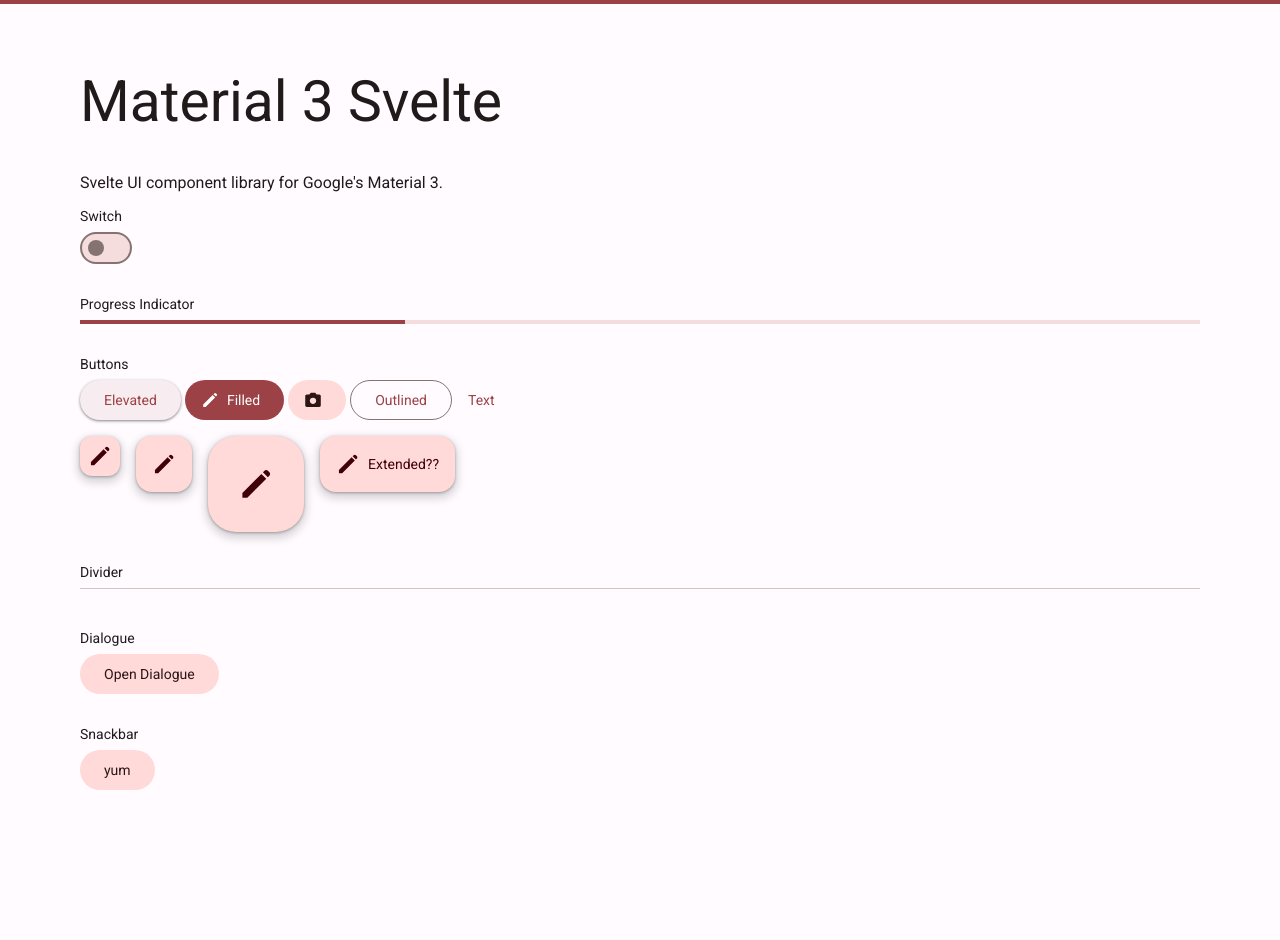
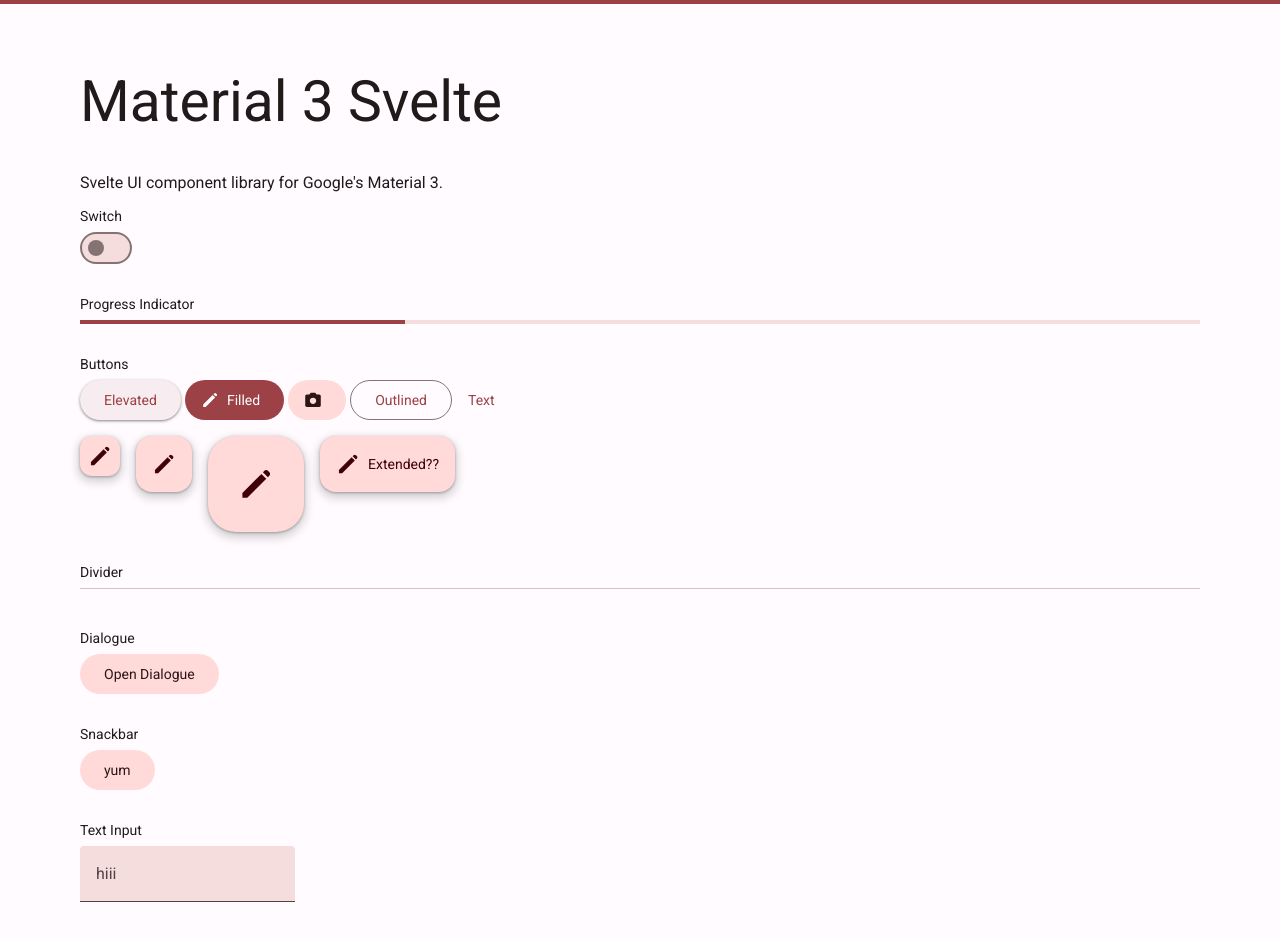
Before and after one commit to xafn/m3-svelte, a SvelteKit app: page / in a window 1280 px wide. Shown: the top 940 px of the page. Before the commit the page ends 854 px from the top, so only its background shows below. Built offline with nearby package versions, Linux system fonts and the light colour scheme.

Commit message:
feat: very basic text input

```diff
--- /dev/null
+++ b/src/lib/TextInput/TextInput.svelte
@@ -0,0 +1,67 @@
+<script lang="ts">
+	export let placeholder = 'hiii';
+	let hasText: string;
+</script>
+
+<div class="text-input-container">
+	<input type="text" class:hasText bind:value={hasText} />
+	<span class="placeholder">{placeholder}</span>
+</div>
+
+<style lang="scss">
+	@import '../../styles/typography.module.scss';
+
+	input {
+		@include body-large;
+		height: 40px;
+		padding-top: 14px;
+		padding-left: 16px;
+		padding-right: 16px;
+		border-radius: 4px 4px 0 0;
+		border: none;
+		color: var(--md-sys-color-on-surface);
+		background-color: var(--md-sys-color-surface-variant);
+		border-bottom: 1px solid var(--md-sys-color-on-surface-variant);
+	}
+
+	input::placeholder {
+		display: none;
+		opacity: 0;
+		visibility: hidden;
+	}
+
+	.text-input-container {
+		position: relative;
+		display: inline-block;
+		height: 56px;
+	}
+
+	.placeholder {
+		@include body-large;
+		color: var(--md-sys-color-on-surface-variant);
+		transition: all 0.2s var(--md-sys-motion-easing-standard);
+		background-color: var(--md-sys-color-surface-variant);
+		position: absolute;
+		left: 16px;
+		top: 18px;
+	}
+
+	input:focus {
+		opacity: 1;
+		outline: none;
+		border-bottom-color: var(--md-sys-color-primary);
+
+		+ .placeholder {
+			@include body-small;
+			opacity: 1;
+			visibility: visible;
+			color: var(--md-sys-color-primary);
+			transform: translateY(-10px);
+		}
+	}
+
+	.hasText + .placeholder {
+		@include body-small;
+		transform: translateY(-10px);
+	}
+</style>
--- a/src/routes/+page.svelte
+++ b/src/routes/+page.svelte
@@ -6,6 +6,7 @@
 	import ProgressIndicator from '$lib/ProgressIndicator/ProgressIndicator.svelte';
 	import Snackbar from '$lib/Snackbar/Snackbar.svelte';
 	import Switch from '$lib/Switch/Switch.svelte';
+	import TextInput from '$lib/TextInput/TextInput.svelte';
 	let modalOpen = false;
 	let snackbarOpen = false;
 </script>
@@ -75,7 +76,10 @@
 			<Button on:click={() => (modalOpen = !modalOpen)} type="tonal">Open Dialogue</Button>
 		</div>
 
-		<Dialog bind:open={modalOpen} icon="M39.8 14.95 33.25 8.4l2-2q.95-.95 2.325-.925 1.375.025 2.375.975l1.9 1.85q1 1 .925 2.35-.075 1.35-1.025 2.3ZM37.7 17 12.35 42.35h-6.5v-6.5l25.3-25.35Z">
+		<Dialog
+			bind:open={modalOpen}
+			icon="M39.8 14.95 33.25 8.4l2-2q.95-.95 2.325-.925 1.375.025 2.375.975l1.9 1.85q1 1 .925 2.35-.075 1.35-1.025 2.3ZM37.7 17 12.35 42.35h-6.5v-6.5l25.3-25.35Z"
+		>
 			<svelte:fragment slot="title">This is a dialogue</svelte:fragment>
 			<svelte:fragment slot="description">
 				Dear reader, hope you have a wonderful day. And your tomorrow will be even better. First I
@@ -100,7 +104,13 @@
 			<svelte:fragment slot="text">This is a snackbar yum yum</svelte:fragment>
 			<svelte:fragment slot="button">hey</svelte:fragment>
 		</Snackbar>
+
+		<div>
+			<div class="label-large">Text Input</div>
+			<TextInput />
+		</div>
 	</div>
+
 </main>
 
 <style>
```
